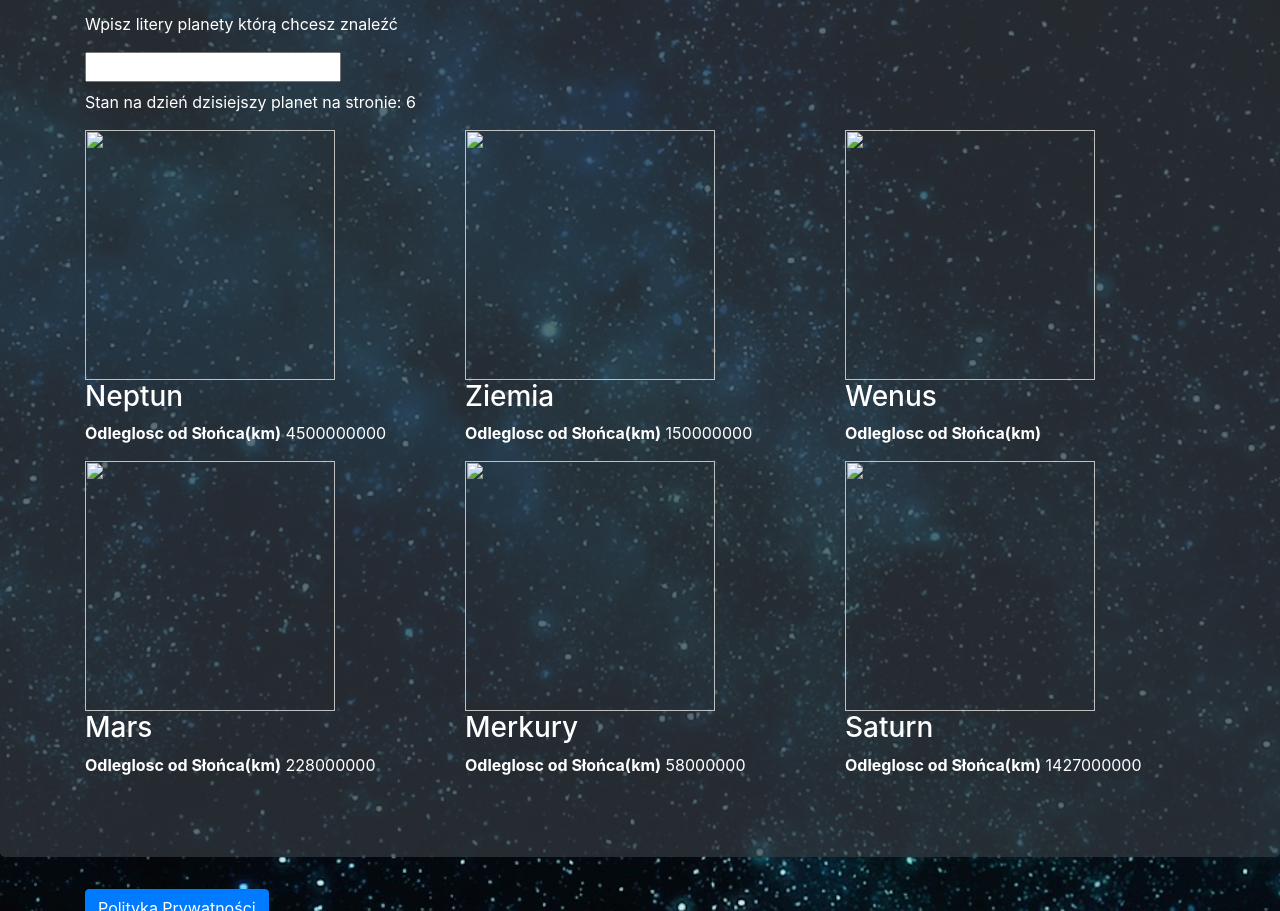
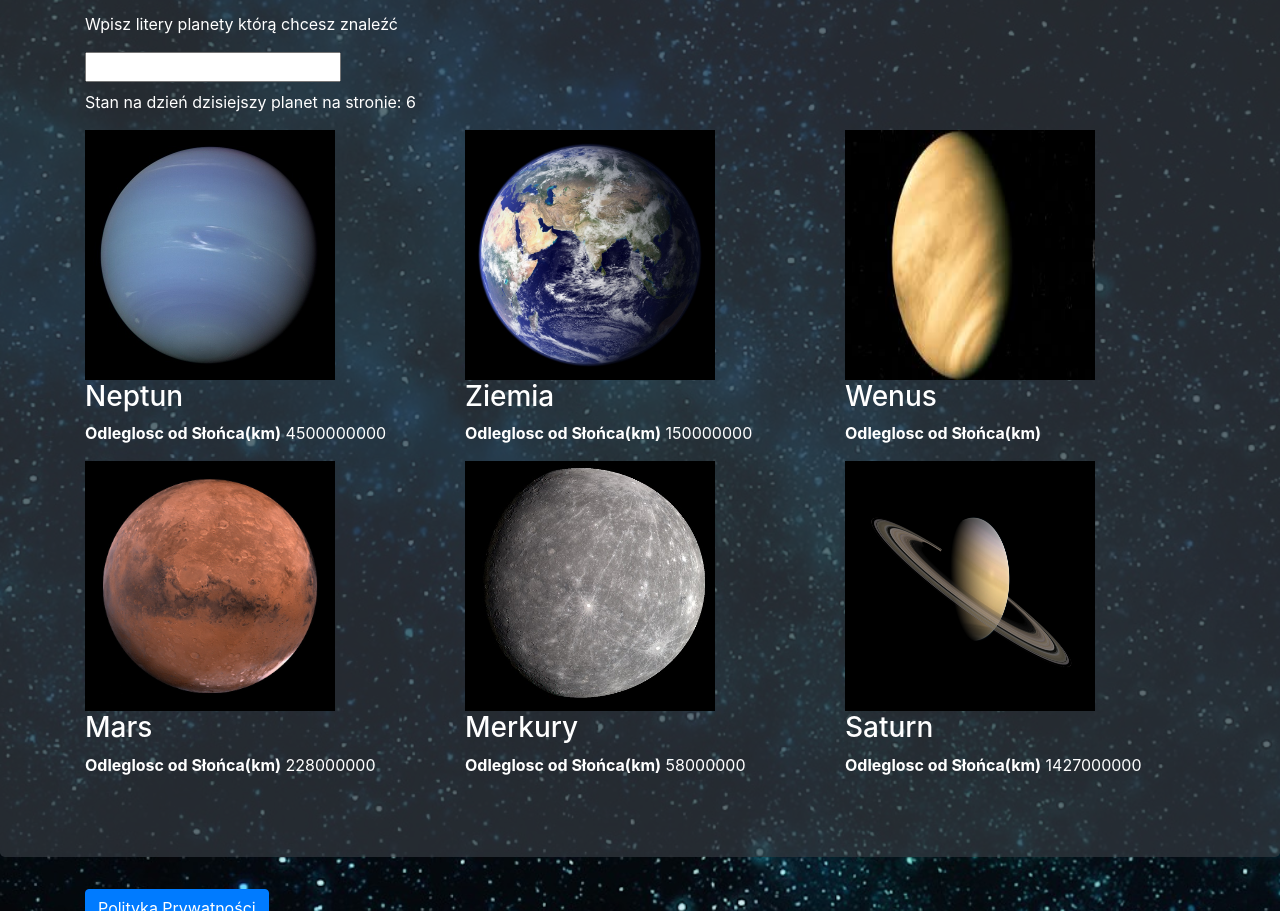
Before and after one commit to Saymon1998/saymon1998.github.io, a plain HTML site: page planety.html in a window 1280 px wide. Shown: the part 446-1357 px from the top of the page. Drawn offline with nearby package versions, Linux system fonts and the light colour scheme.

Commit message:
Jazda jazda

```diff
--- a/images/galleries.json
+++ b/images/galleries.json
@@ -1,22 +1,22 @@
 {
 "galleries":[
   {
-    "title":"Neptun", "distance":"4500000000", "thumbnailUrl":"neptun.jpg"
+    "title":"Neptun", "distance":"4500000000", "thumbnailUrl":"images/neptun.jpg"
   },
   {
-    "title":"Ziemia", "distance":"150000000", "thumbnailUrl":"ziemia.jpg"
+    "title":"Ziemia", "distance":"150000000", "thumbnailUrl":"images/ziemia.jpg"
   },
   {
-    "title":"Wenus", "distance:":"108000000", "thumbnailUrl":"wenus.jpg"
+    "title":"Wenus", "distance:":"108000000", "thumbnailUrl":"images/wenus.jpg"
   },
   {
-    "title":"Mars", "distance":"228000000", "thumbnailUrl":"mars.jpg"
+    "title":"Mars", "distance":"228000000", "thumbnailUrl":"images/mars.jpg"
   },
   {
-    "title":"Merkury", "distance":"58000000", "thumbnailUrl":"merkury.jpg"
+    "title":"Merkury", "distance":"58000000", "thumbnailUrl":"images/merkury.jpg"
   },
   {
-    "title":"Saturn", "distance":"1427000000", "thumbnailUrl":"saturn.jpg"
+    "title":"Saturn", "distance":"1427000000", "thumbnailUrl":"images/saturn.jpg"
   }
 ]
 }
--- a/planety.html
+++ b/planety.html
@@ -88,7 +88,6 @@
         </div>
     </div>
 </div>
-<script type="text/javascript" src="js/validation.js"></script>
 <script src="js/angular.min.js"></script>
 <script src="js/controllers.js"></script>
 
```
Also changed, not shown: Informacje.html (+0 -2 lines), form.html (+0 -1 lines), index.html (+0 -2 lines), kontakt.html (+0 -2 lines).
